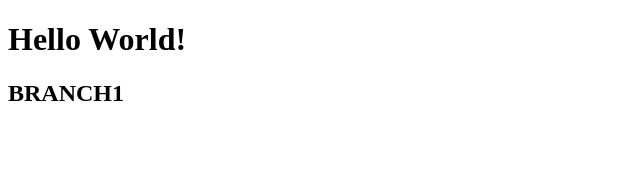
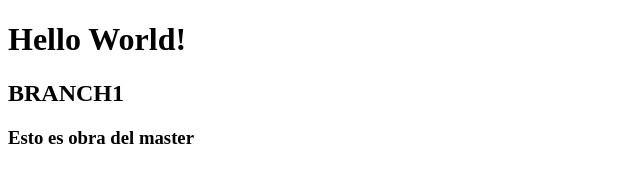
Before and after one commit to MPCHCreator/gitDou, a plain HTML site: page index.html in a window 1280 px wide. Shown: the whole page, without its empty margins (0-640 px from the left). Drawn offline with Linux system fonts and the light colour scheme.

Commit message:
Agregamos algo mas

```diff
--- a/index.html
+++ b/index.html
@@ -8,5 +8,6 @@
 <body>
     <h1>Hello World!</h1>
     <h2> BRANCH1 </h2>
+    <h3>Esto es obra del master</h3>
 </body>
 </html>
```
